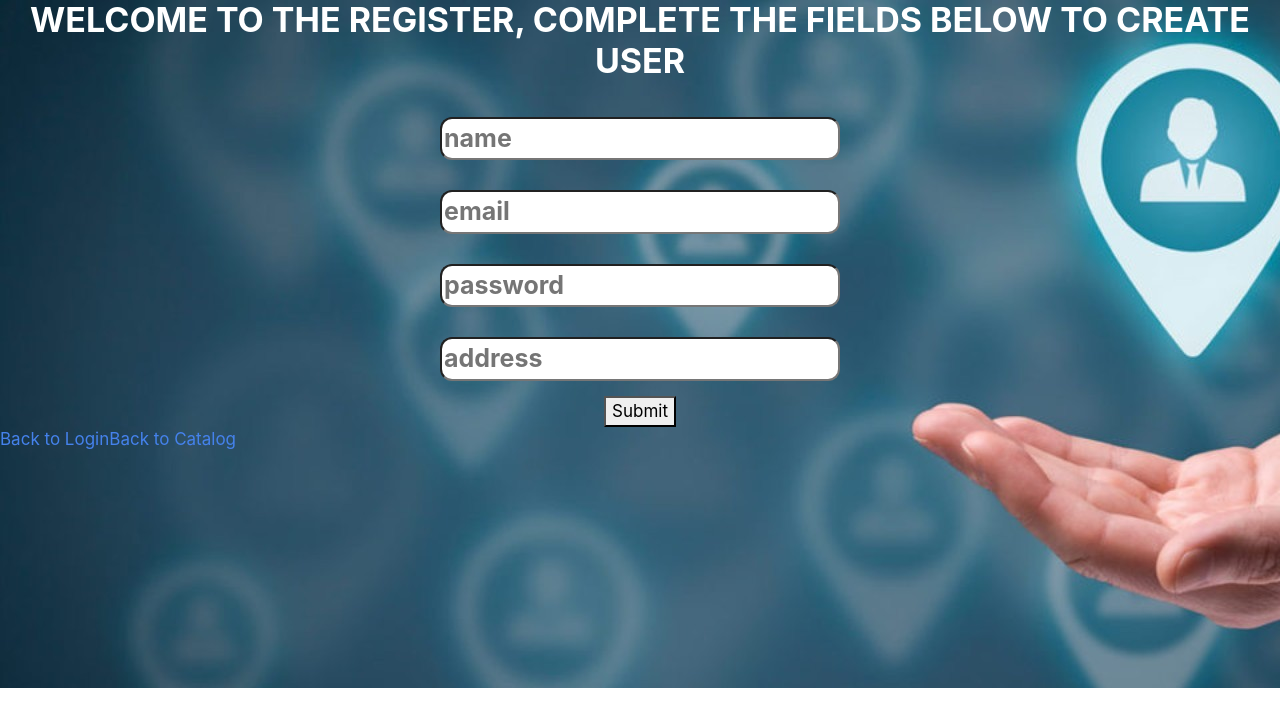
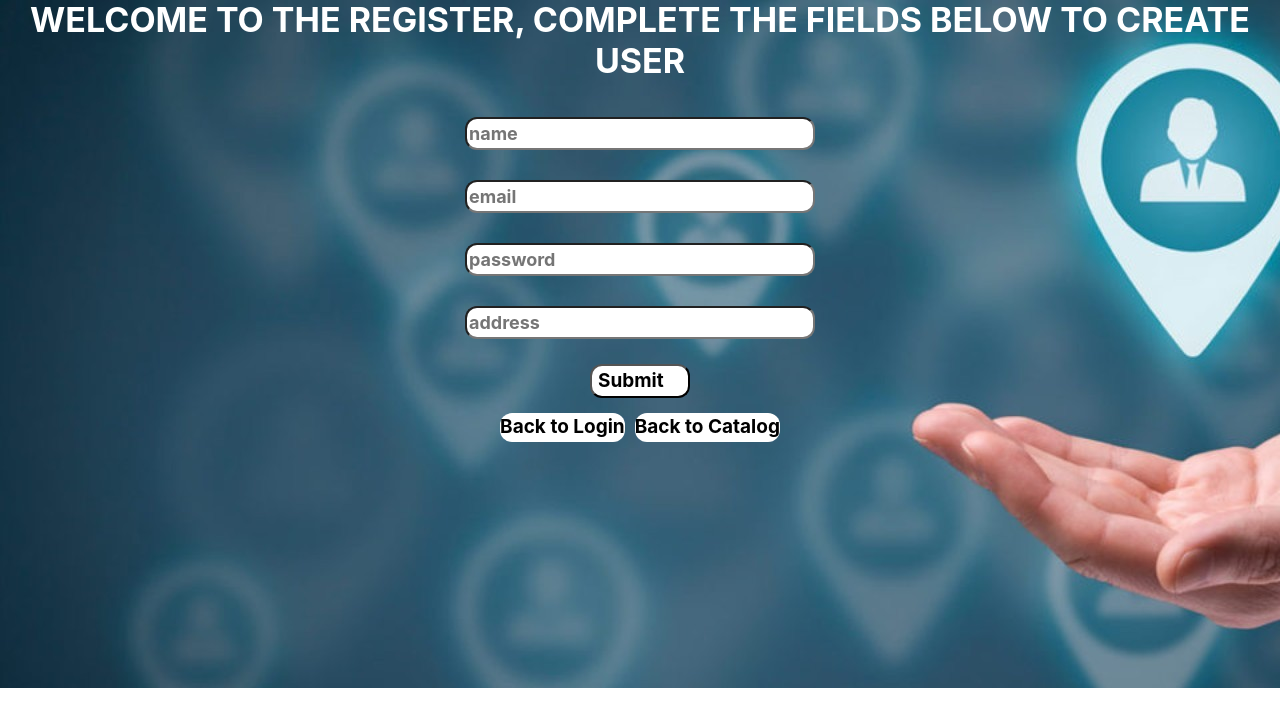
Before and after one commit to Facundo1/mcga-ShopCart-FrontEnd, a React (Create React App) app: page /register in a window 1280 px wide. Shown: the top 726 px of the page. Built offline with nearby package versions, Linux system fonts and the light colour scheme.

Commit message:
Finished style login and register

```diff
--- a/src/styles/login.css
+++ b/src/styles/login.css
@@ -92,3 +92,13 @@
     font-size: 20px;
     color: white;
 }
+
+@media(max-width:522px) {
+    #buttonsLoginContainer{
+        display: flex;
+        justify-content: center;
+        flex-direction: column;
+        align-items: center;
+        margin: 3px;
+    }
+}
--- a/src/styles/register.css
+++ b/src/styles/register.css
@@ -10,32 +10,64 @@ h2 {
 
 #inputUser {
     margin: 5px;
-    width: 400px;
+    width: 350px;
     font-weight: bolder;
-    font-size: 25px;
+    font-size: 18px;
     border-radius: 12px;
 }
 
 #inputEmail {
     margin: 5px;
-    width: 400px;
-    font-size: 25px;
+    width: 350px;
+    font-weight: bolder;
+    font-size: 18px;
     border-radius: 12px;
-    font-weight: bolder;
 }
 
 #inputPassword {
     margin: 5px;
-    width: 400px;
-    font-size: 25px;
+    width: 350px;
+    font-weight: bolder;
+    font-size: 18px;
     border-radius: 12px;
-    font-weight: bolder;
 }
 
 #inputAddress {
     margin: 5px;
-    width: 400px;
-    font-size: 25px;
+    width: 350px;
+    font-weight: bolder;
+    font-size: 18px;
     border-radius: 12px;
-    font-weight: bolder;
 }
+
+#submitButton {
+    display: flex;
+    justify-content: flex-start;
+    width: 100px;
+    font-weight: bold;
+    background-color: rgb(255, 255, 255);
+    color: black;
+    border-radius: 12px;
+    font-size: 19px;
+    font-weight: bold;
+    margin-right: 45px;
+    margin: 10px;
+}
+
+#container-back-to-login {
+    display: flex;
+    justify-content: center;
+}
+
+#back-to-login {
+    display: flex;
+    text-align: center;
+    font-weight: bold;
+    background-color: rgb(255, 255, 255);
+    color: black;
+    border-radius: 12px;
+    font-size: 19px;
+    font-weight: bold;
+    text-decoration: none;
+    margin: 5px;
+}
```
